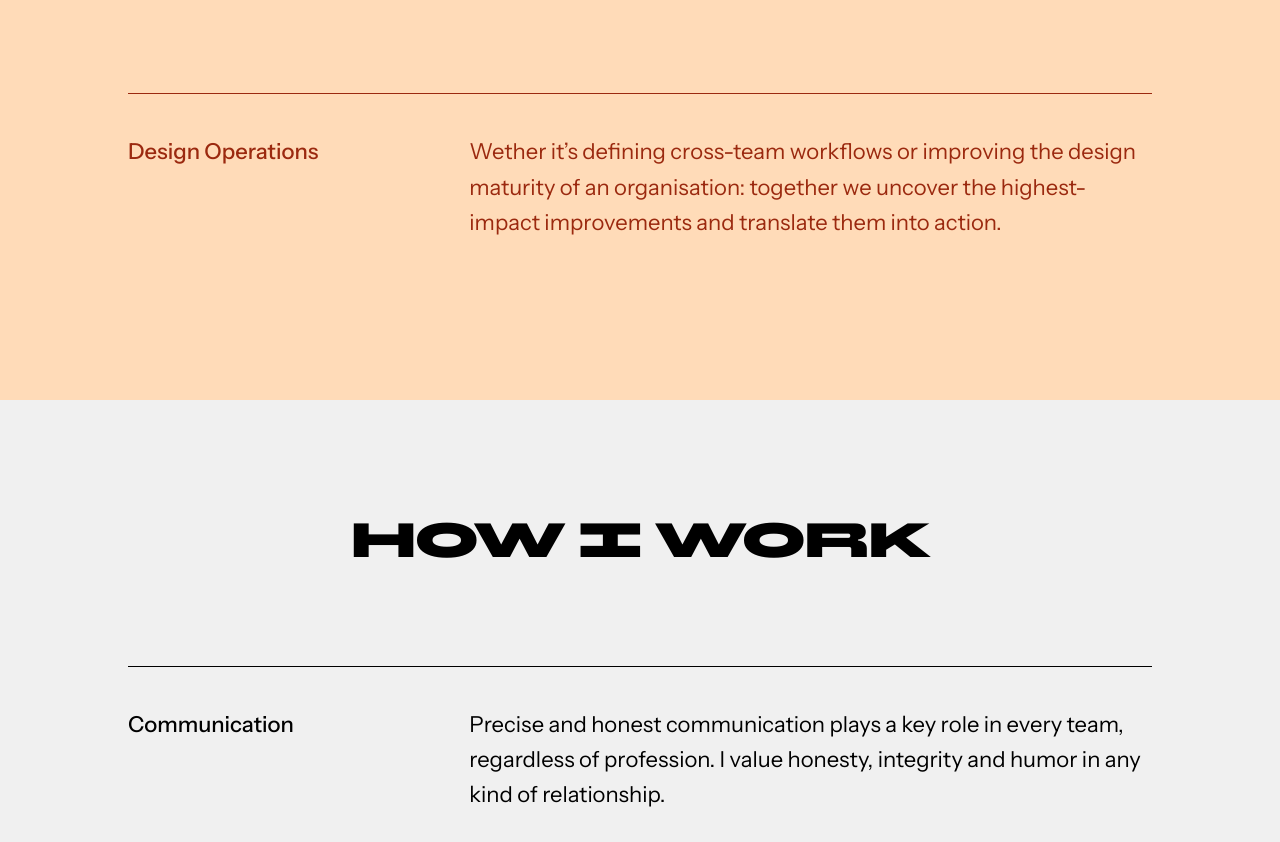
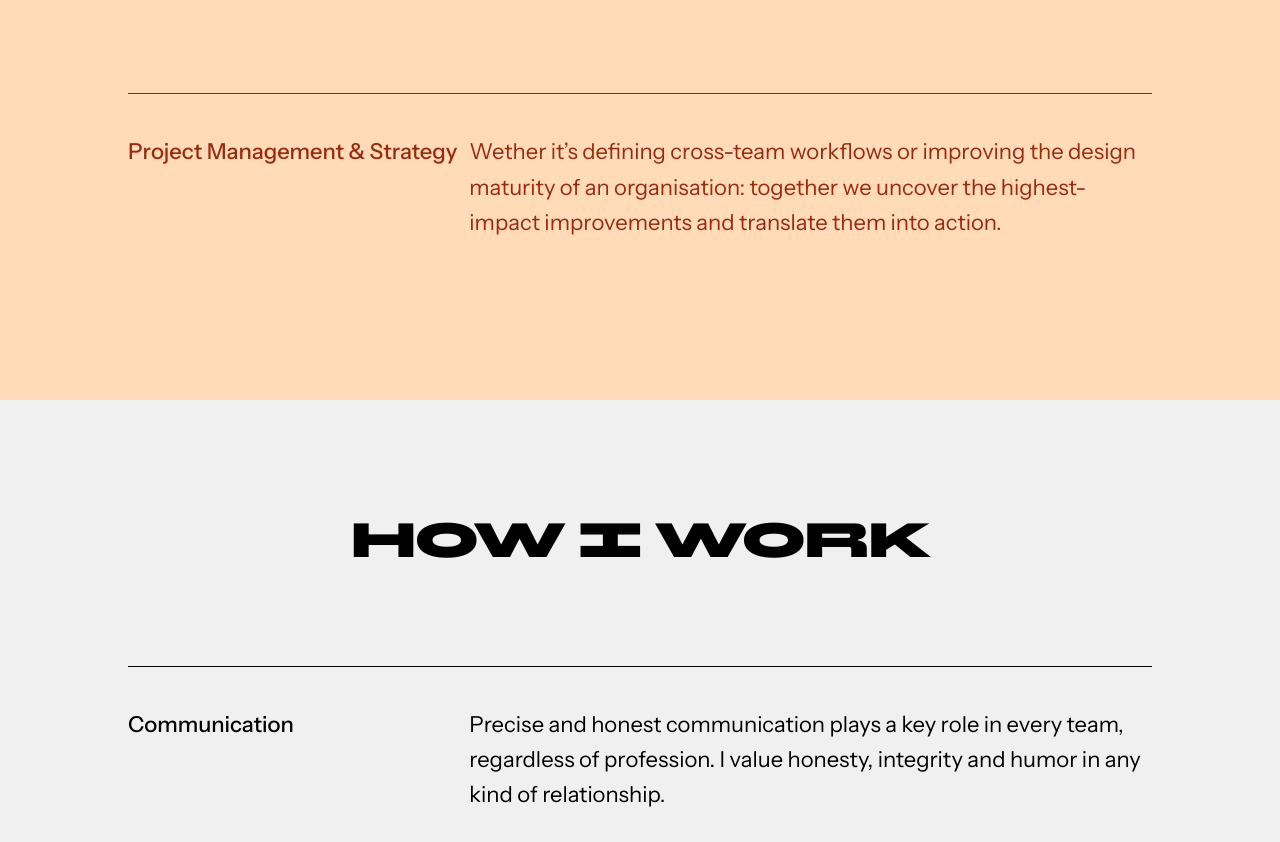
Before and after one commit to dbueker/portfolio-danielbueker, a Nuxt app: page /about in a window 1280 px wide. Shown: the part 2460-3302 px from the top of the page. Built offline with nearby package versions, Linux system fonts and the light colour scheme.

Commit message:
Skillset update

```diff
--- a/components/Skillset.vue
+++ b/components/Skillset.vue
@@ -7,7 +7,7 @@
         <div class="space-y-16 lg:max-w-screen-lg mx-auto">
             <AboutItem color="onRed" headline="Process & Experience Design" text="With a strong foundation in psychology and statistics I conduct research and workshops to create thoughtful concepts for a holistic user experience. I can proudly  look back at a track record of discovering solutions that fulfill business-, technical- and user requirements."/>
             <AboutItem color="onRed" headline="Interface Design" text="I design human-centered interfaces that are as simple as necessary.  My education in computer science and frontend technologies helps me to realize those together with the developers."/>
-            <AboutItem color="onRed" headline="Design Operations" text="Wether it’s defining cross-team workflows or improving the design maturity of an organisation: together we uncover the highest-impact improvements and translate them into action."/>
+            <AboutItem color="onRed" headline="Project Management & Strategy" text="Wether it’s defining cross-team workflows or improving the design maturity of an organisation: together we uncover the highest-impact improvements and translate them into action."/>
         </div>
     </div>
 </template>
```
